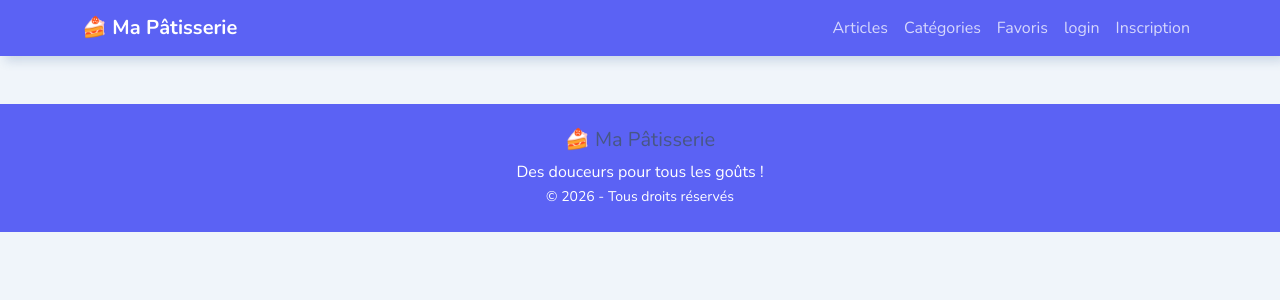
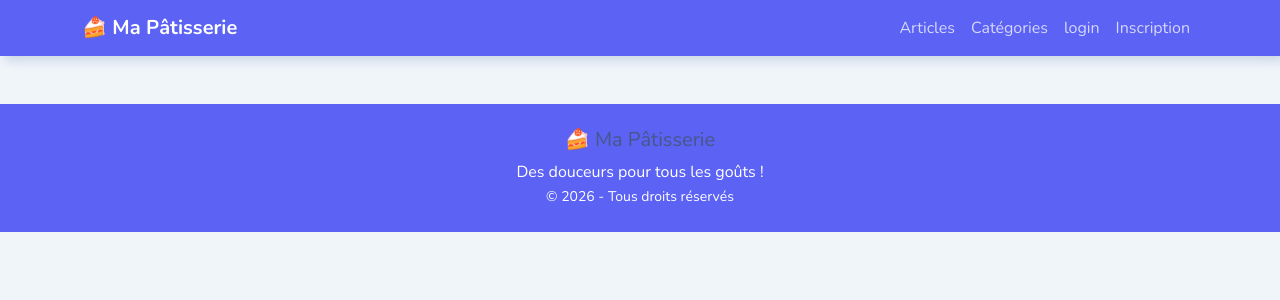
Before and after one commit to yosr-marzouki/Mini-Projet-PHP, a PHP site: page /layout.php in a window 1280 px wide. Shown: the top 300 px of the page. Run offline with PHP 8.4, Linux system fonts and the light colour scheme; some libraries are stand-ins or nearby versions.

Commit message:
Add files via upload

```diff
--- a/layout.php
+++ b/layout.php
@@ -32,7 +32,6 @@ href="https://cdn.jsdelivr.net/npm/bootswatch@5.3.8/dist/morph/bootstrap.min.css
             <ul class="navbar-nav ms-auto">
                 <li class="nav-item"><a class="nav-link" href="article.php">Articles</a></li>
                 <li class="nav-item"><a class="nav-link" href="categories.php">Catégories</a></li>
-                <li class="nav-item"><a class="nav-link" href="favoris.php">Favoris</a></li>
                 <li class="nav-item"><a class="nav-link" href="login.php">login</a></li>
                 <li class="nav-item">
     <a class="nav-link" href="inscription.php">Inscription</a>
```
